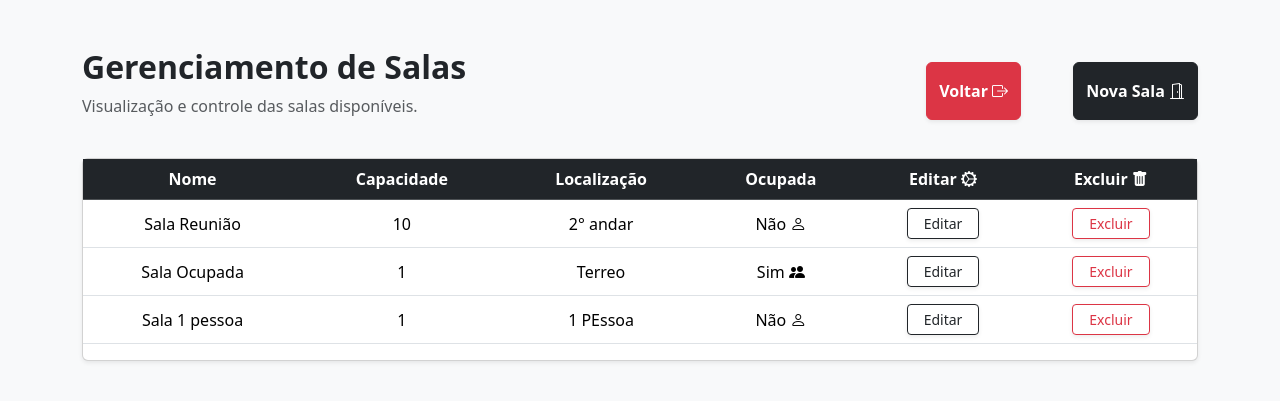
After one commit to murillofaria/meeting_room_app, a Django app: page /salas/ in a window 1280 px wide. The commit adds this page. Shown: the top 401 px of the page. Run offline with Django 5.2, Linux system fonts and the light colour scheme; a user stored in the database is signed in; data comes from the database, SQL or seed files in the repository; both versions use the stored data as it was after the commit.

Commit message:
Tela com salas e funcionalidade de alterar e excluir sala

```diff
--- /dev/null
+++ b/meeting_room_app/templates/salas.html
@@ -0,0 +1,81 @@
+<!DOCTYPE html>
+<html lang="pt-br">
+<head>
+    <meta charset="UTF-8">
+    <meta name="viewport" content="width=device-width, initial-scale=1.0">
+    <title>Salas</title>
+    <link href="https://cdn.jsdelivr.net/npm/bootstrap@5.3.8/dist/css/bootstrap.min.css" rel="stylesheet" integrity="sha384-sRIl4kxILFvY47J16cr9ZwB07vP4J8+LH7qKQnuqkuIAvNWLzeN8tE5YBujZqJLB" crossorigin="anonymous">
+    <link rel="stylesheet" href="https://cdn.jsdelivr.net/npm/bootstrap-icons@1.13.1/font/bootstrap-icons.min.css">
+</head>
+<body class="bg-light">
+    <div class="container mt-5">
+
+        <div class="d-flex justify-content-between align-items-center mb-4">
+            <div>
+                <h2 class="fw-bold text-dark">Gerenciamento de Salas</h2>
+                <p class="text-muted">Visualização e controle das salas disponíveis.</p>
+            </div>
+
+
+            <div>
+                <a href="{% url 'reunioes' %}" class="btn btn-danger py-3 shadow-sm me-5">
+                    <span class="fw-bold">Voltar</span>
+                    <i class="bi bi-box-arrow-right"></i>
+                </a>
+                <a href="{% url 'criar_sala' %}" class="btn btn-dark py-3 shadow-sm">
+                    <span class="fw-bold">Nova Sala</span>
+                    <i class="bi bi-door-open"></i>
+                </a>
+            </div>
+        </div>
+
+        <div class="card shadow-sm">
+            <table class="table table-hover align-middle text-center">
+                <thead class="table-dark bg-dark">
+                    <tr>
+                        <th scope="col" class="">Nome</th>
+                        <th scope="col">Capacidade</th>
+                        <th scope="col">Localização</th>
+                        <th scope="col">Ocupada</th>
+                        <th scope="col">Editar <i class="bi bi-gear-wide-connected"></i></th>
+                        <th scope="col">Excluir <i class="bi bi-trash-fill"></i></th>
+                    </tr>
+                </thead>
+                <tbody>
+                    {% for sala in salas %}
+                        <tr>
+                            <td>
+                                {{sala.nome}}
+                            </td>
+                            <td>
+                                {{sala.capacidade}}
+                            </td>
+                            <td>
+                                {{sala.localizacao}}
+                            </td>
+                            <td>
+                                {% if sala.ocupada %}
+                                    Sim <i class="bi bi-people-fill"></i>
+                                {% else %}
+                                    Não <i class="bi bi-person"></i>
+                                {% endif %}
+                            </td>
+                            <td>
+                                <a href="{% url 'alterar_sala' sala.id %}" class="btn btn-outline-dark btn-sm px-3 shadow-sm d-inline-flex align-items-center">Editar</a>
+                            </td>
+                            <td>
+                                <form action="{% url 'excluir_sala' sala.id %}" method="POST">
+                                    {% csrf_token %}
+                                    <button type="submit" class="btn btn-outline-danger btn-sm px-3 shadow-sm d-inline-flex align-items-center">Excluir</button>
+                                </form>
+                            </td>
+                        </tr>
+                    {% endfor %}
+                </tbody>
+            </table>
+        </div>
+    </div>
+
+    <script src="https://cdn.jsdelivr.net/npm/bootstrap@5.3.8/dist/js/bootstrap.bundle.min.js" integrity="sha384-FKyoEForCGlyvwx9Hj09JcYn3nv7wiPVlz7YYwJrWVcXK/BmnVDxM+D2scQbITxI" crossorigin="anonymous"></script>
+</body>
+</html>
--- a/meeting_room_app/urls.py
+++ b/meeting_room_app/urls.py
@@ -9,5 +9,8 @@ urlpatterns = [
     path('reunioes/criar', views.criar_reuniao, name="criar_reuniao"),
     path('reunioes/alterar/<int:id>', views.alterar_reuniao, name="alterar_reuniao"),
     path('reuniao/excluir/<int:id>', views.excluir_reuniao, name="excluir_reuniao"),
-    path('sala/criar', views.criar_sala, name="criar_sala")
+    path('sala/criar', views.criar_sala, name="criar_sala"),
+    path('salas/', views.salas, name='salas'),
+    path('sala/alterar/<int:id>', views.alterar_sala, name="alterar_sala"),
+    path('sala/excluir/<int:id>', views.excluir_sala, name="excluir_sala")
 ]
--- a/meeting_room_app/views.py
+++ b/meeting_room_app/views.py
@@ -90,13 +90,15 @@ def reunioes(request):
 
     reunioes_hoje = reunioes_hoje.distinct().order_by('hora_inicio') # Removendo duplicatas
 
-    total_salas = Sala.objects.filter(ocupada=False).count()
+    salas_disponiveis = Sala.objects.filter(ocupada=False).count()
+    tot_salas = Sala.objects.count()
 
     contexto = {
         'organizando': organizando,
         'participando': participando,
         'reunioes_hoje': reunioes_hoje,
-        'total_salas': total_salas
+        'salas_disponiveis': salas_disponiveis,
+        'tot_salas': tot_salas
     }
 
     reunioes = Reuniao.objects.filter( # Mostrar reuniões onde o usuário é participante ou organizador
@@ -129,6 +131,14 @@ def criar_reuniao(request):
         status_form = request.POST.get('status', '').strip()
 
         participantes_form = request.POST.getlist('participante')
+
+        total_participantes = len(participantes_form)
+        sala_escolhida = Sala.objects.get(id=sala_form)
+        capacidade_sala = int(sala_escolhida.capacidade)
+
+        if total_participantes > capacidade_sala:
+            messages.error(request, f"A sala {sala_escolhida.nome} suporta no máximo {capacidade_sala} pessoa(s). Você selecionou {total_participantes} pessoa(s).")
+            return redirect('criar_reuniao')
 
         if not titulo_form or not organizador_form or not sala_form or not data_form or not hr_ini_form or not hr_fim_form or not participantes_form or not status_form:
             messages.error(request, "Preencha todos os campos corretamente.")
@@ -179,7 +189,7 @@ def alterar_reuniao(request, id):
 
         if not titulo_form or not organizador_form or not sala_form or not data_form or not hr_ini_form or not hr_fim_form or not participantes_form or not status_form:
             messages.error(request, "Preencha todos os campos corretamente.")
-            return redirect('criar_reuniao')
+            return redirect('alterar_reuniao', id=reuniao_obj.id)
 
         organizador_obj = User.objects.get(id=organizador_form)
         sala_obj = Sala.objects.get(id=sala_form)
@@ -233,3 +243,40 @@ def criar_sala(request):
         )
 
         return redirect('reunioes')
+
+@login_required
+def salas(request):
+    if request.method == "GET":
+        salas = Sala.objects.all()
+        return render(request, 'salas.html', {"salas": salas})
+
+@login_required
+def alterar_sala(request, id):
+    sala_obj = Sala.objects.get(id=id)
+    if request.method == "GET":
+        return render(request, 'sala.html', {"sala_obj": sala_obj})
+    elif request.method == "POST":
+        nome_form = request.POST.get('nome', '').strip()
+        capacidade_form = request.POST.get('capacidade', '').strip()
+        localizacao_form = request.POST.get('localizacao', '').strip()
+        ocupada_form = request.POST.get('ocupada')
+
+        if not nome_form or not capacidade_form or not localizacao_form:
+            messages.error(request, "Preencha todos os campos corretamente.")
+            return redirect('alterar_sala', id=sala_obj.id)
+
+        sala_obj.nome=nome_form
+        sala_obj.capacidade=capacidade_form
+        sala_obj.localizacao=localizacao_form
+        sala_obj.ocupada=ocupada_form
+        sala_obj.save()
+
+        return redirect('salas')
+
+@login_required
+def excluir_sala(request, id):
+    if request.method == "POST":
+        sala_obj = Sala.objects.get(id=id)
+        sala_obj.delete()
+        return redirect('salas')
+    return redirect('salas')
```
Also changed, not shown: meeting_room_app/templates/reunioes.html (+10 -1 lines), meeting_room_app/templates/sala.html (+8 -6 lines), db.sqlite3.
